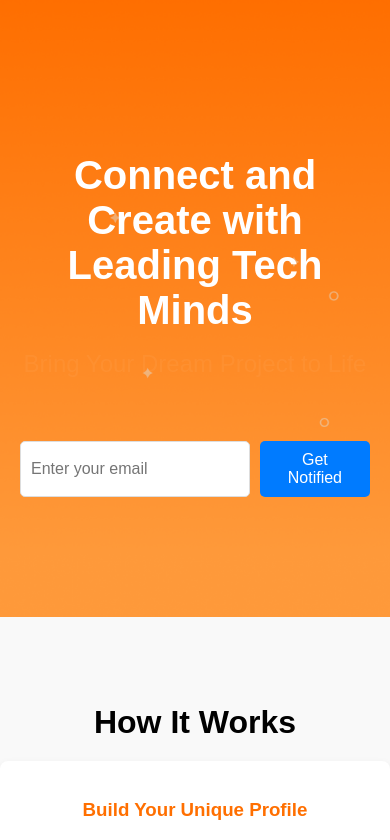
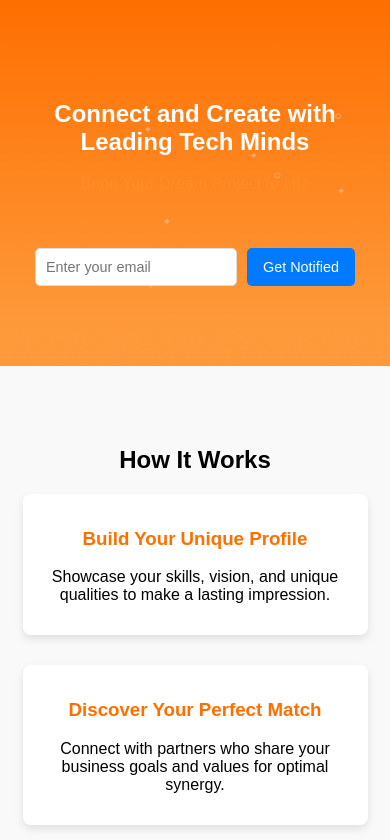
Before and after one commit to malhaouit/skilled-partner-client, a React (Vite) app: page / in a window 390 px wide. Shown: the top 840 px of the page. Built offline with nearby package versions, Linux system fonts and the light colour scheme.

Commit message:
Improve responsiveness

```diff
--- a/src/App.css
+++ b/src/App.css
@@ -188,7 +188,31 @@ body {
   box-shadow: 0px 6px 12px rgba(0, 0, 0, 0.15);
 }
 
-/* Responsive Design */
+/* Responsive Design for Smaller Screens */
+@media (max-width: 768px) {
+  /* Adjust hero-section heading */
+  .hero-section h1 {
+    font-size: 2em;
+    padding: 0 15px;
+  }
+
+  /* Resize rotating text */
+  .rotating-text {
+    font-size: 1.2em;
+  }
+
+  /* Adjust email form input and button size */
+  .email-form input[type="email"] {
+    width: 200px;
+    font-size: 0.9em;
+  }
+
+  .cta-button {
+    font-size: 0.9em;
+    padding: 8px 16px;
+  }
+}
+
 @media (max-width: 600px) {
   .steps {
     flex-direction: column;
@@ -198,3 +222,31 @@ body {
     width: 100%;
   }
 }
+
+@media (max-width: 480px) {
+  /* Smaller screen adjustments */
+  .hero-section {
+    padding: 80px 10px;
+  }
+
+  .hero-section h1 {
+    font-size: 1.5em;
+  }
+
+  .rotating-text {
+    font-size: 1em;
+  }
+
+  .how-it-works h2 {
+    font-size: 1.5em;
+  }
+
+  .step {
+    padding: 15px;
+    width: 90%;
+  }
+
+  .email-form input[type="email"] {
+    width: 180px;
+  }
+}
```
